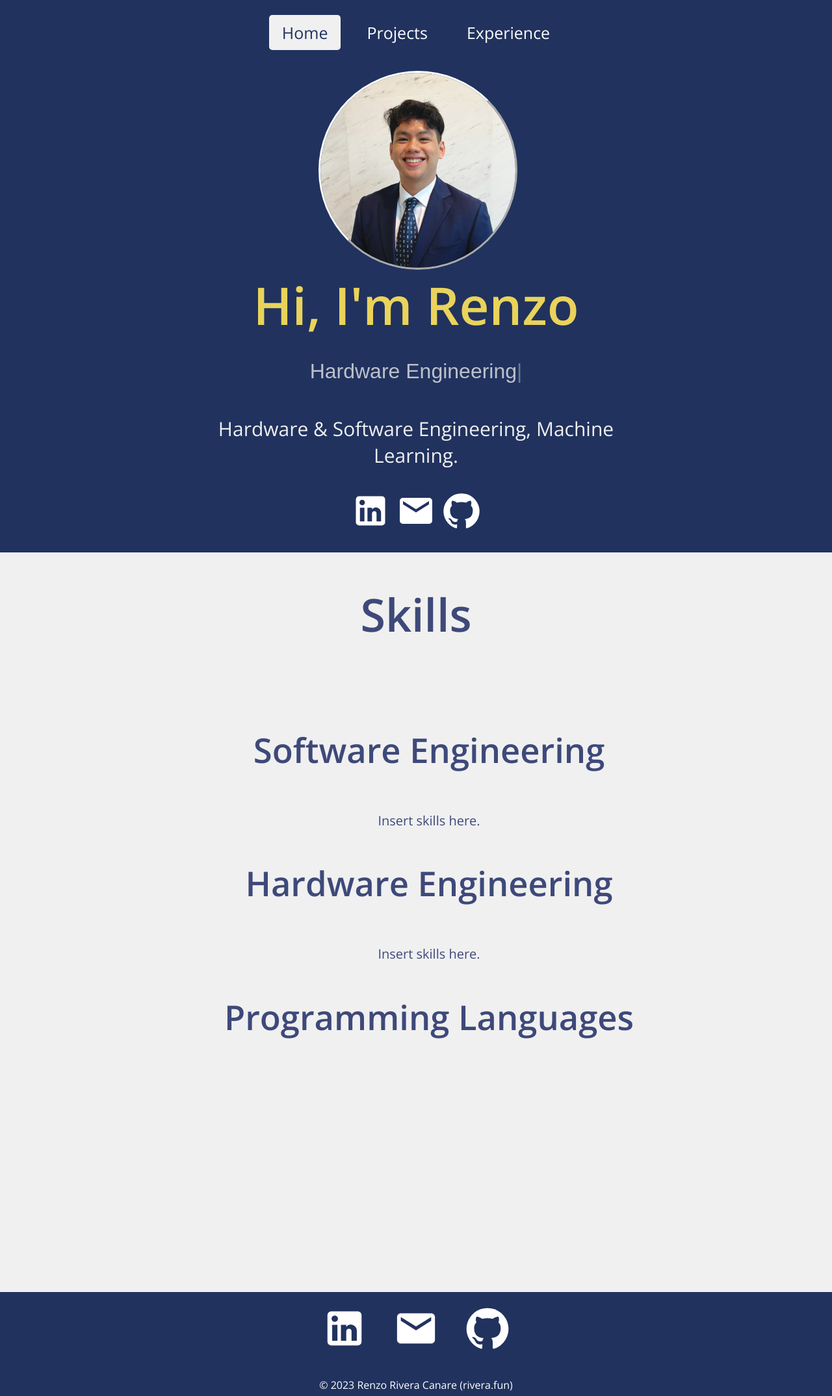
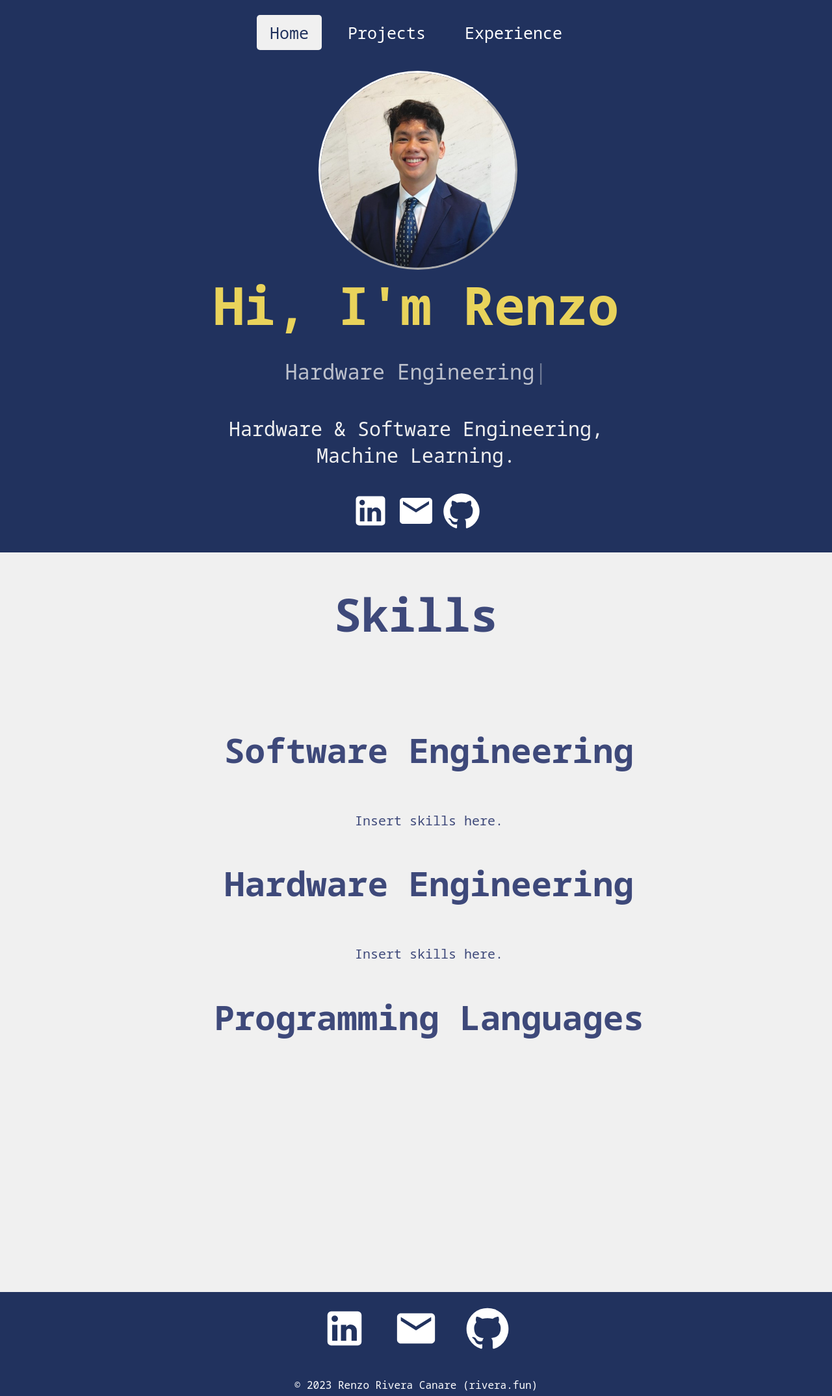
Before and after one commit to renzocanare/portfolio-website, a React (Create React App) app: page / in a window 1280 px wide. Shown: the whole page at 65% size. Built offline with nearby package versions, Linux system fonts and the light colour scheme; some icons are missing.

Commit message:
Change font to Noto Sans Mono

```diff
--- a/public/index.html
+++ b/public/index.html
@@ -3,7 +3,7 @@
   <head>
     <meta charset="utf-8" />
     <link rel="icon" href="%PUBLIC_URL%/favicon.ico" />
-    <link href="https://fonts.googleapis.com/css2?family=Open+Sans:wght@400;600&display=swap" rel="stylesheet">
+    <link href='https://fonts.googleapis.com/css?family=Noto Sans Mono' rel='stylesheet'>
     <meta name="viewport" content="width=device-width, initial-scale=1" />
     <meta name="theme-color" content="#000000" />
     <meta
--- a/src/styles/DynamicText.css
+++ b/src/styles/DynamicText.css
@@ -1,6 +1,6 @@
 .dynamic-text-container {
     display: flex;
-    font-family: "Arial", sans-serif;
+    font-family: 'Noto Sans Mono';
     justify-content: center;
     align-items: center;
     height: 100px;
--- a/src/styles/Experience.css
+++ b/src/styles/Experience.css
@@ -1,11 +1,10 @@
 .overall {
-  font-family: 'Open Sans', sans-serif;
+  font-family: 'Noto Sans Mono';
 }
 
 .timeline-header {
   width: 100%;
   text-align: center;
-  font-family: 'Open Sans', sans-serif;
   color: #000000;
 }
 
--- a/src/styles/Footer.css
+++ b/src/styles/Footer.css
@@ -8,7 +8,7 @@
     flex-direction: column;
     padding-top: 10px;
     margin-top: 200px;
-    font-family: 'Open Sans', sans-serif;
+    font-family: 'Noto Sans Mono';
   }
 
   .socialMedia svg {
--- a/src/styles/Home.css
+++ b/src/styles/Home.css
@@ -1,7 +1,7 @@
 .home {
   width: 100%;
   align-items: center;
-  font-family: 'Open Sans', sans-serif;
+  font-family: 'Noto Sans Mono';
   color: #3e497a;
 
 }
--- a/src/styles/Navbar.css
+++ b/src/styles/Navbar.css
@@ -5,7 +5,7 @@
   display: flex;
   align-items: center;
   justify-content: center;
-  font-family: 'Open Sans', sans-serif;
+  font-family: 'Noto Sans Mono';
 }
 
 .links {
--- a/src/styles/Projects.css
+++ b/src/styles/Projects.css
@@ -5,7 +5,7 @@
     justify-content: center;
     align-items: center;
     flex-direction: column;
-    font-family: 'Open Sans', sans-serif;
+    font-family: 'Noto Sans Mono';
   }
   .projects .projectTitle {
     text-align: center;
```
